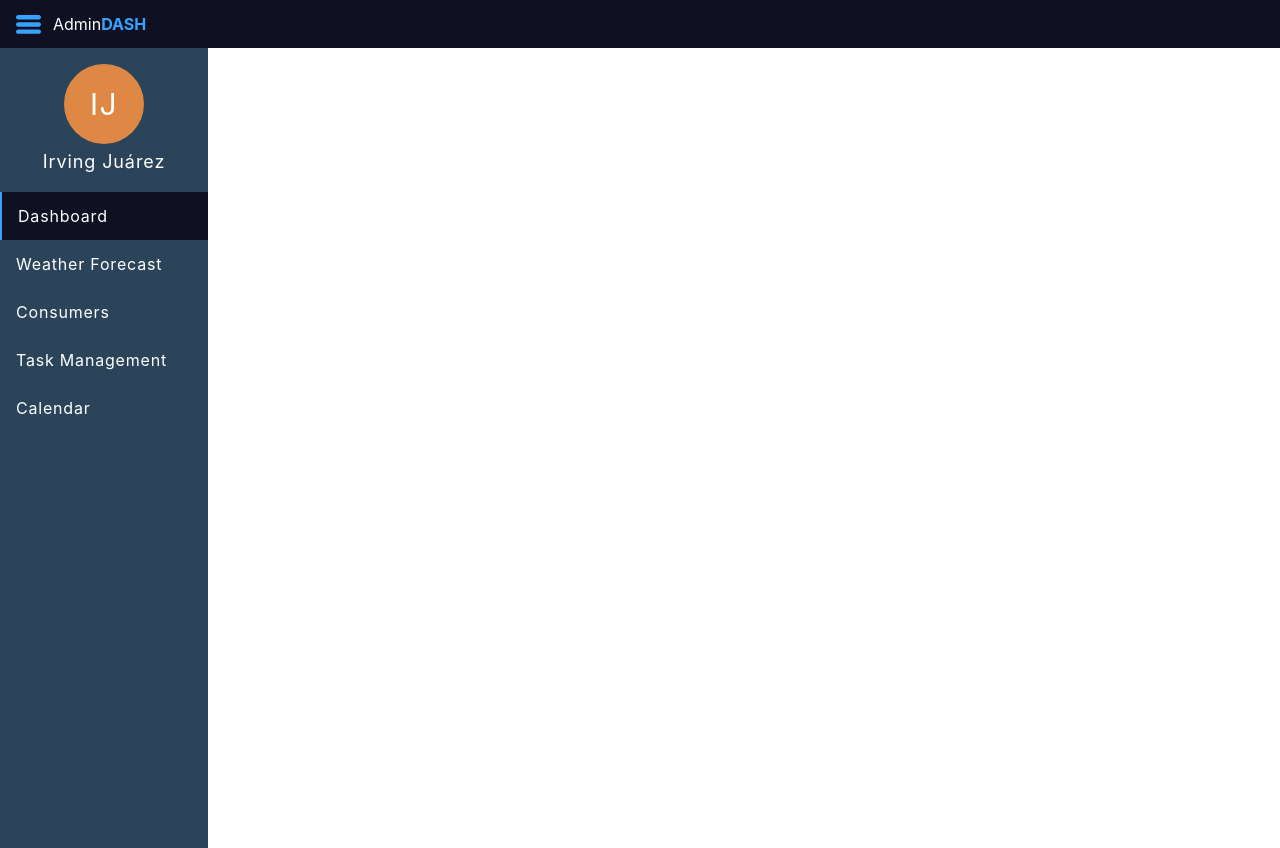
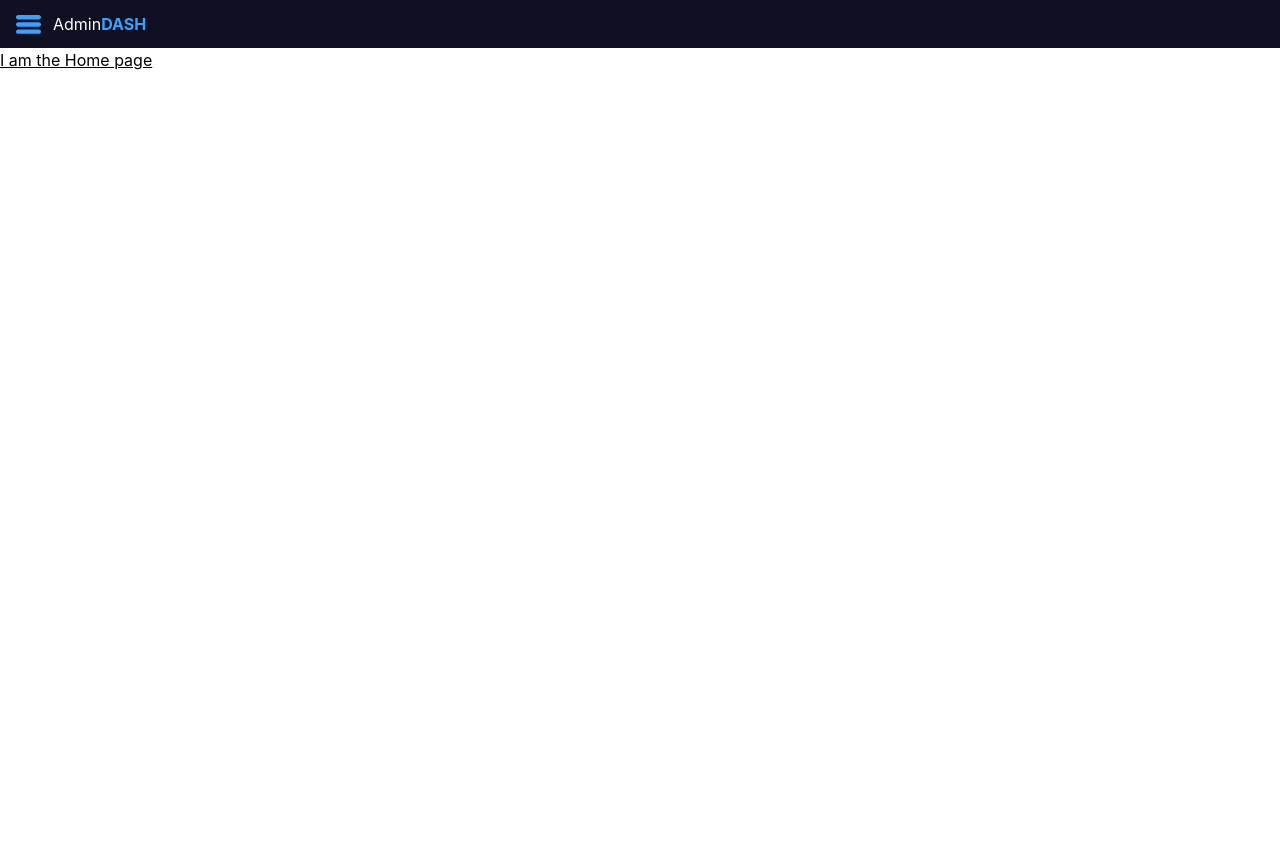
Before and after one commit to irvingvjuarez/admin-dash, a React (Vite) app: page / in a window 1280 px wide. Built offline with nearby package versions, Linux system fonts and the light colour scheme.

Commit message:
transition already done in sidebar

```diff
--- a/src/components/Navbar/index.tsx
+++ b/src/components/Navbar/index.tsx
@@ -1,10 +1,12 @@
+import { useState } from "react"
 import HamburgerIcon from "../../assets/icons/hamburger.svg"
 
 // components
 import { Sidebar } from "../Sidebar"
 
 const Navbar: React.FC = (): JSX.Element => {
-  const handleClick = () => console.log("Hi")
+  const [sidebarVisible, setSidebarVisible] = useState<boolean>(false)
+  const handleClick = () => setSidebarVisible(prev => !prev)
 
   return(
     <nav className="w-full bg-primary px-4 py-3 flex relative">
@@ -17,7 +19,9 @@ const Navbar: React.FC = (): JSX.Element => {
         <span className="text-contrast-clear font-bold">DASH</span>
       </h2>
 
-      <Sidebar />
+      <div className={`absolute top-full transition-transform duration-700 right-full ${sidebarVisible && "translate-x-full"}`}>
+        <Sidebar />
+      </div>
     </nav>
   )
 }
--- a/src/components/Sidebar.tsx
+++ b/src/components/Sidebar.tsx
@@ -32,7 +32,7 @@ const Sidebar: React.FC = (): JSX.Element => {
   const { pathname } = useLocation()
 
   return(
-    <section className="absolute left-0 top-full bg-contrast-strong h-screen w-52">
+    <section className="bg-contrast-strong h-screen w-52">
       <div className="py-4 flex flex-col items-center">
         <span className="w-20 h-20 rounded-full text-3xl bg-contrast4 text-just-white text-bold tracking-wider grid place-content-center mb-1">IJ</span>
         <h3 className="text-lg text-just-white tracking-wider">Irving Juárez</h3>
```
